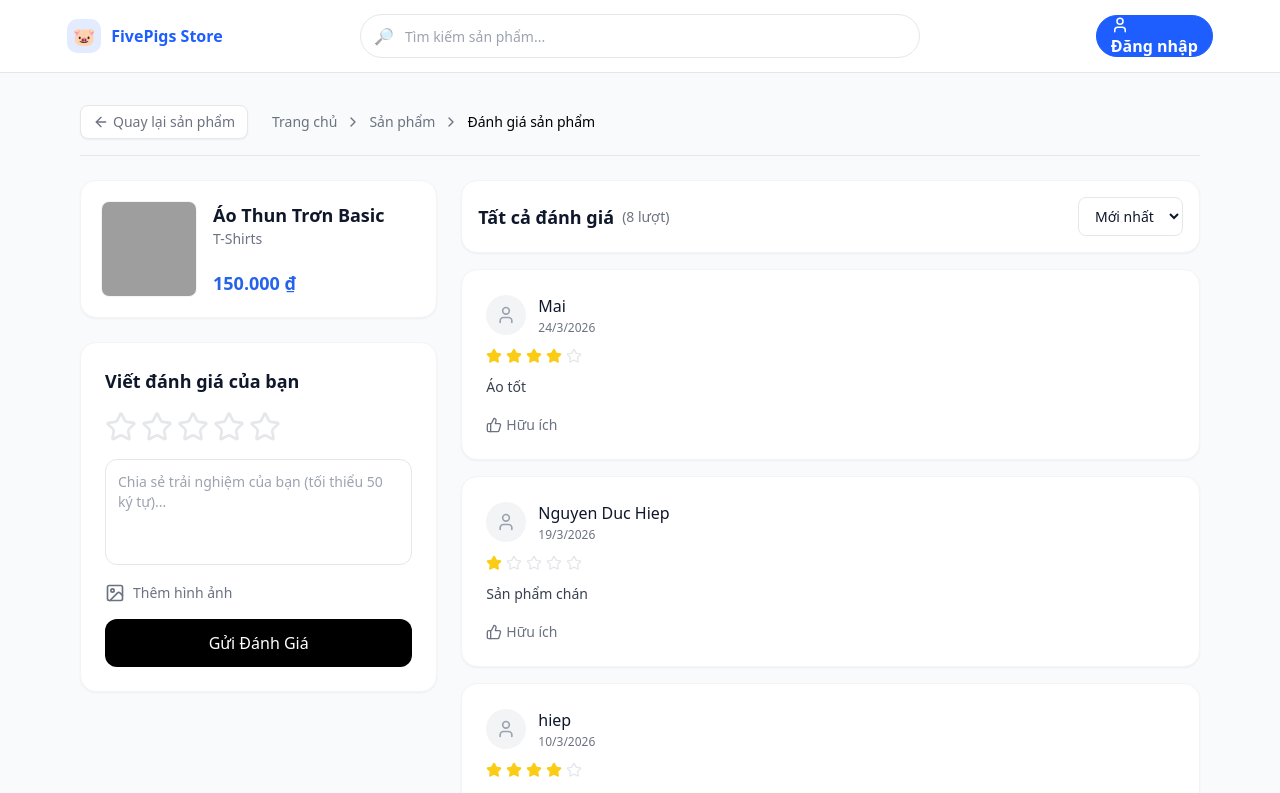
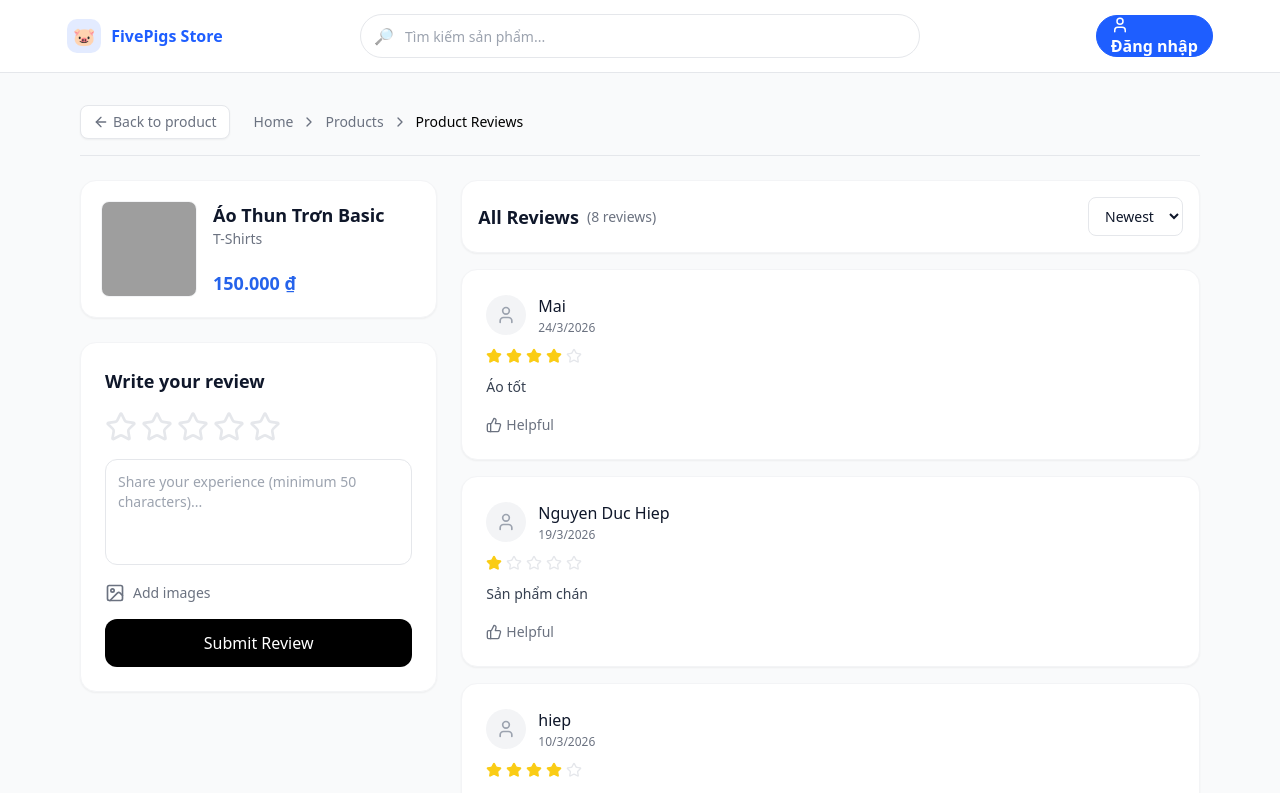
Before and after one commit to seasoul1908/fivepig_task1, a React (Create React App) app: page /products/1/reviews in a window 1280 px wide. Shown: the top 793 px of the page. Built offline with nearby package versions, Linux system fonts and the light colour scheme; data requests are answered from the project's data file; grey boxes are pictures that could not be loaded.

Commit message:
update rating

```diff
--- a/src/app/pages/ProductReview.jsx
+++ b/src/app/pages/ProductReview.jsx
@@ -18,14 +18,14 @@ export function ProductReview() {
     const [reviews, setReviews] = useState([]);
     const [isLoadingReviews, setIsLoadingReviews] = useState(true);
 
-    // Thêm state cho bộ lọc
+    // Add filter state
     const [filterOption, setFilterOption] = useState("all"); // "all", "5", "4", "3", "2", "1"
 
     const [rating, setRating] = useState(0);
     const [hoverRating, setHoverRating] = useState(0);
     const [reviewText, setReviewText] = useState("");
 
-    // --- GỌI API LẤY BÌNH LUẬN ---
+    // --- FETCH REVIEWS API ---
     useEffect(() => {
         const fetchReviews = async () => {
             setIsLoadingReviews(true);
@@ -38,14 +38,14 @@ export function ProductReview() {
         if (id) fetchReviews();
     }, [id]);
 
-    // --- LOGIC LỌC ĐÁNH GIÁ ---
-    // Sử dụng useMemo để tính toán lại danh sách chỉ khi reviews hoặc filterOption thay đổi
+    // --- FILTER REVIEWS LOGIC ---
+    // Use useMemo to recalculate list only when reviews or filterOption changes
     const filteredReviews = useMemo(() => {
         if (filterOption === "all") {
-            return reviews; // Mặc định là mới nhất (vì đã reverse() lúc fetch)
+            return reviews; // Default to newest (since it was reverse()ed on fetch)
         }
 
-        // Lọc theo số sao cụ thể
+        // Filter by specific star count
         const starCount = parseInt(filterOption, 10);
         return reviews.filter(review => review.rating === starCount);
     }, [reviews, filterOption]);
@@ -54,30 +54,30 @@ export function ProductReview() {
     if (!product) {
         return (
             <div className="min-h-screen bg-gray-50 flex flex-col items-center justify-center">
-                <h2 className="text-2xl font-bold mb-4">Không tìm thấy sản phẩm</h2>
+                <h2 className="text-2xl font-bold mb-4">Product not found</h2>
                 <button onClick={() => navigate('/products')} className="text-blue-600 hover:underline">
-                    Quay lại danh sách sản phẩm
+                    Back to product list
                 </button>
             </div>
         );
     }
 
-    // --- XỬ LÝ GỬI BÌNH LUẬN ---
+    // --- HANDLE REVIEW SUBMIT ---
     const handleSubmitReview = async (e) => {
         e.preventDefault();
         if (!user) {
-            toast.error('Vui lòng đăng nhập để gửi đánh giá');
+            toast.error('Please log in to submit a review');
             navigate('/login');
             return;
         }
         if (rating === 0) {
-            toast.error("Vui lòng chọn số sao đánh giá!");
+            toast.error("Please select a star rating!");
             return;
         }
 
         const newReview = {
             productId: Number(id),
-            author: user.name || user.email || "Khách hàng",
+            author: user.name || user.email || "Customer",
             rating: rating,
             date: new Date().toLocaleDateString('vi-VN'),
             content: reviewText,
@@ -87,14 +87,14 @@ export function ProductReview() {
         const savedReview = await addReview(newReview);
 
         if (savedReview) {
-            toast.success("Đánh giá của bạn đã được gửi thành công!");
+            toast.success("Your review has been submitted successfully!");
             setReviews([savedReview, ...reviews]);
             setRating(0);
             setReviewText("");
-            // Tùy chọn: Đặt lại bộ lọc về "all" để thấy ngay bình luận mới
+            // Optional: Reset filter to "all" to see new review immediately
             setFilterOption("all");
         } else {
-            toast.error("Lỗi khi lưu đánh giá. Vui lòng thử lại!");
+            toast.error("Error saving review. Please try again!");
         }
     };
 
@@ -102,29 +102,29 @@ export function ProductReview() {
         <div className="min-h-screen bg-gray-50 py-8 font-sans">
             <div className="max-w-6xl mx-auto px-4">
 
-                {/* THANH ĐIỀU HƯỚNG BÊN TRÊN (Giữ nguyên) */}
+                {/* TOP NAVIGATION BAR */}
                 <div className="flex items-center text-sm text-gray-500 mb-6 border-b border-gray-200 pb-4">
                     <button
                         onClick={() => navigate(`/products/${id}`)}
                         className="flex items-center gap-1 hover:text-black mr-6 font-medium transition-colors bg-white px-3 py-1.5 rounded-lg border shadow-sm"
                     >
-                        <ArrowLeft className="w-4 h-4" /> Quay lại sản phẩm
+                        <ArrowLeft className="w-4 h-4" /> Back to product
                     </button>
 
                     <span className="hidden sm:flex items-center">
-                        <span onClick={() => navigate('/')} className="hover:text-black cursor-pointer">Trang chủ</span>
+                        <span onClick={() => navigate('/')} className="hover:text-black cursor-pointer">Home</span>
                         <ChevronRight className="w-4 h-4 mx-2" />
-                        <span onClick={() => navigate('/products')} className="hover:text-black cursor-pointer">Sản phẩm</span>
+                        <span onClick={() => navigate('/products')} className="hover:text-black cursor-pointer">Products</span>
                         <ChevronRight className="w-4 h-4 mx-2" />
-                        <span className="font-medium text-black">Đánh giá sản phẩm</span>
+                        <span className="font-medium text-black">Product Reviews</span>
                     </span>
                 </div>
 
                 <div className="grid grid-cols-1 lg:grid-cols-3 gap-8">
 
-                    {/* ================= CỘT TRÁI (Giữ nguyên) ================= */}
+                    {/* ================= LEFT COLUMN ================= */}
                     <div className="space-y-6">
-                        {/* 1. Tóm tắt Sản phẩm */}
+                        {/* 1. Product Summary */}
                         <div
                             className="bg-white p-5 rounded-2xl shadow-sm border border-gray-100 flex gap-4 cursor-pointer hover:shadow-md transition-shadow group"
                             onClick={() => navigate(`/product/${id}`)}
@@ -145,9 +145,9 @@ export function ProductReview() {
                             </div>
                         </div>
 
-                        {/* 2. Form Viết Đánh giá */}
+                        {/* 2. Write Review Form */}
                         <div className="bg-white p-6 rounded-2xl shadow-sm border border-gray-100 sticky top-4">
-                            <h3 className="font-bold text-lg mb-4">Viết đánh giá của bạn</h3>
+                            <h3 className="font-bold text-lg mb-4">Write your review</h3>
 
                             <form onSubmit={handleSubmitReview}>
                                 <div className="flex gap-1 mb-4">
@@ -172,73 +172,73 @@ export function ProductReview() {
 
                                 <textarea
                                     rows="4"
-                                    placeholder="Chia sẻ trải nghiệm của bạn (tối thiểu 50 ký tự)..."
+                                    placeholder="Share your experience (minimum 50 characters)..."
                                     value={reviewText}
                                     onChange={(e) => setReviewText(e.target.value)}
                                     className="w-full p-3 border border-gray-200 rounded-xl focus:outline-none focus:ring-2 focus:ring-black resize-none mb-3 text-sm"
                                 />
 
                                 <button type="button" className="flex items-center gap-2 text-sm text-gray-500 hover:text-black mb-4">
-                                    <ImageIcon className="w-5 h-5" /> Thêm hình ảnh
+                                    <ImageIcon className="w-5 h-5" /> Add images
                                 </button>
 
                                 <button
                                     type="submit"
                                     className="w-full bg-black text-white font-medium py-3 rounded-xl hover:bg-gray-800 transition-colors"
                                 >
-                                    Gửi Đánh Giá
+                                    Submit Review
                                 </button>
                             </form>
                         </div>
                     </div>
 
-                    {/* ================= CỘT PHẢI ================= */}
+                    {/* ================= RIGHT COLUMN ================= */}
                     <div className="lg:col-span-2 space-y-4">
 
-                        {/* Header Cột phải có SELECT FILTER */}
+                        {/* Right column header with SELECT FILTER */}
                         <div className="flex items-center justify-between bg-white p-4 rounded-2xl shadow-sm border border-gray-100">
                             <h3 className="font-bold text-lg flex items-center gap-2">
-                                {/* Hiển thị số lượng dựa trên mảng ĐÃ LỌC */}
-                                Tất cả đánh giá
-                                <span className="text-gray-500 text-sm font-normal">({filteredReviews.length} lượt)</span>
+                                {/* Display quantity based on FILTERED array */}
+                                All Reviews
+                                <span className="text-gray-500 text-sm font-normal">({filteredReviews.length} reviews)</span>
                             </h3>
 
-                            {/* Cập nhật thẻ select để thay đổi state */}
+                            {/* Update select tag to change state */}
                             <select
                                 value={filterOption}
                                 onChange={(e) => setFilterOption(e.target.value)}
                                 className="border border-gray-200 rounded-lg px-3 py-2 text-sm focus:outline-none focus:ring-1 focus:ring-black bg-white cursor-pointer"
                             >
-                                <option value="all">Mới nhất</option>
-                                <option value="5">5 sao</option>
-                                <option value="4">4 sao</option>
-                                <option value="3">3 sao</option>
-                                <option value="2">2 sao</option>
-                                <option value="1">1 sao</option>
+                                <option value="all">Newest</option>
+                                <option value="5">5 stars</option>
+                                <option value="4">4 stars</option>
+                                <option value="3">3 stars</option>
+                                <option value="2">2 stars</option>
+                                <option value="1">1 star</option>
                             </select>
                         </div>
 
-                        {/* Trạng thái Loading */}
+                        {/* Loading State */}
                         {isLoadingReviews && (
                             <div className="text-center py-12 text-gray-500 bg-white rounded-2xl shadow-sm border border-gray-100">
-                                Đang tải đánh giá...
+                                Loading reviews...
                             </div>
                         )}
 
-                        {/* Trạng thái Trống (Chưa có đánh giá hoặc không có đánh giá nào khớp bộ lọc) */}
+                        {/* Empty State (No reviews or no reviews matching filter) */}
                         {!isLoadingReviews && filteredReviews.length === 0 && (
                             <div className="bg-white p-12 rounded-2xl shadow-sm border border-gray-100 text-center text-gray-500 flex flex-col items-center">
                                 <Star className="w-12 h-12 text-gray-200 mb-3" />
-                                <p>Không có đánh giá nào.</p>
+                                <p>No reviews yet.</p>
                                 {reviews.length > 0 && (
                                     <p className="text-sm mt-2 text-blue-500 cursor-pointer" onClick={() => setFilterOption("all")}>
-                                        Hiển thị tất cả đánh giá
+                                        Show all reviews
                                     </p>
                                 )}
                             </div>
                         )}
 
-                        {/* Render Danh sách Review TỪ MẢNG FILTEREDREVIEWS */}
+                        {/* Render Review List FROM FILTEREDREVIEWS ARRAY */}
                         {!isLoadingReviews && filteredReviews.map((review) => (
                             <div key={review.id} className="bg-white p-6 rounded-2xl shadow-sm border border-gray-100 hover:shadow-md transition-shadow">
 
@@ -273,7 +273,7 @@ export function ProductReview() {
                                             <img
                                                 key={idx}
                                                 src={img}
-                                                alt="Hình ảnh đánh giá"
+                                                alt="Review image"
                                                 className="w-20 h-20 object-cover rounded-lg border border-gray-100 cursor-pointer hover:opacity-80 transition"
                                             />
                                         ))}
@@ -282,7 +282,7 @@ export function ProductReview() {
 
                                 <div className="flex items-center gap-1 text-sm text-gray-500 hover:text-black cursor-pointer w-fit">
                                     <ThumbsUp className="w-4 h-4" />
-                                    <span>Hữu ích</span>
+                                    <span>Helpful</span>
                                 </div>
                             </div>
                         ))}
```
